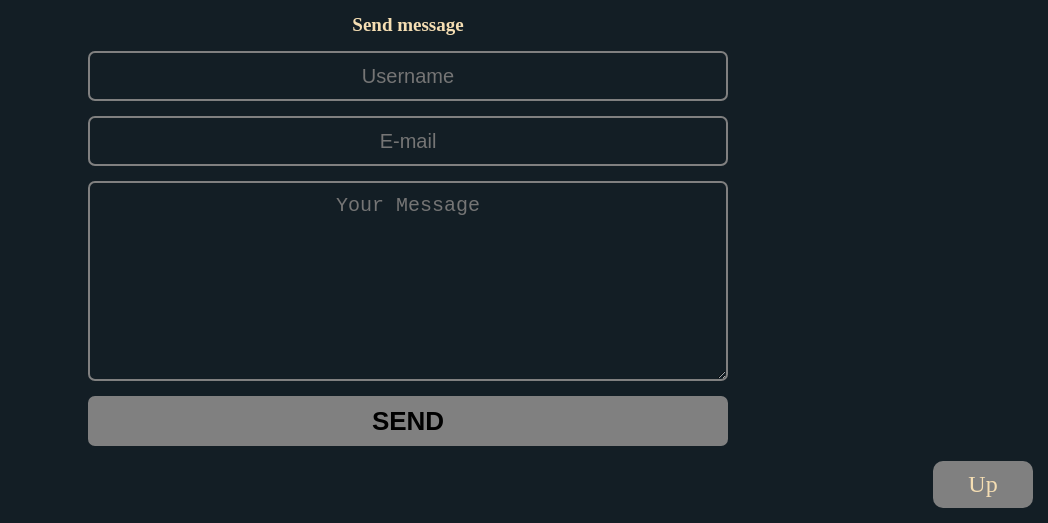
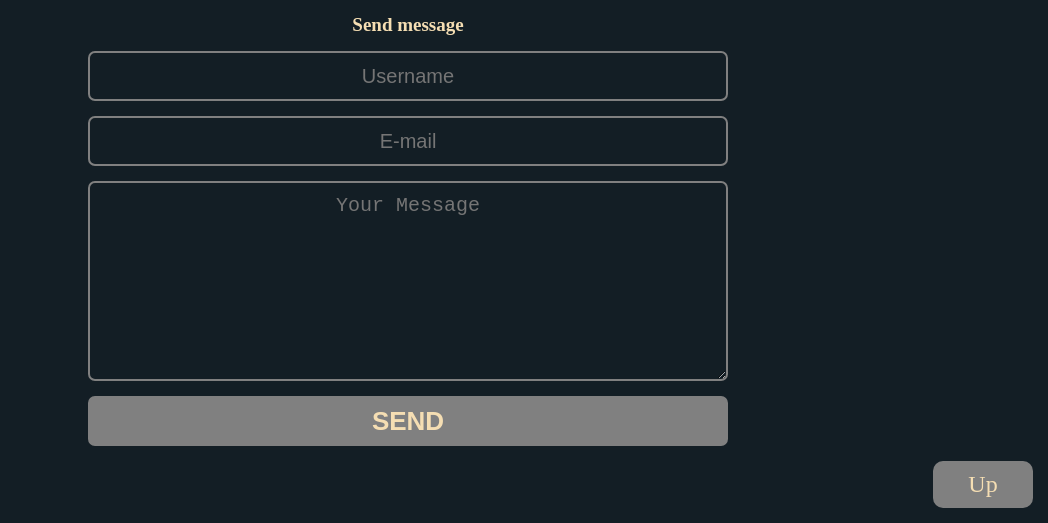
Before and after one commit to tuba-gibi/pro, a plain HTML site: page index.html in a window 1280 px wide. Shown: the part 1536-2059 px from the top of the page, without its empty margins (232-1280 px from the left). Drawn offline with Linux system fonts and the light colour scheme; a web font is replaced by a local one.

Commit message:
not(i) :O

```diff
--- a/style.css
+++ b/style.css
@@ -1,9 +1,9 @@
-* {
+*:not(i) {
   margin: 0;
   padding: 0;
   box-sizing: border-box;
   background-color: rgb(19, 30, 37);
-
+  color: wheat;
   text-align: center;
 }
 h1 {
```
